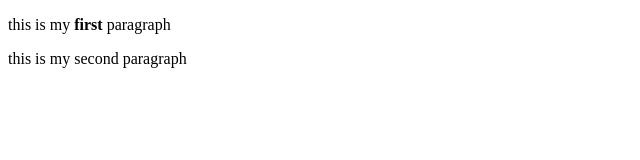
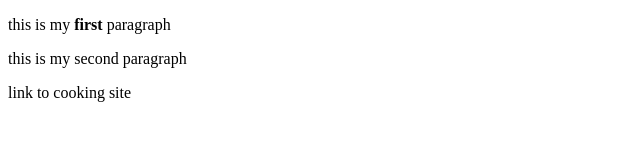
Before and after one commit to mattmart/mattmart.github.io, a plain HTML site: page index.html in a window 1280 px wide. Shown: the whole page, without its empty margins (0-640 px from the left). Drawn offline with Linux system fonts and the light colour scheme.

Commit message:
assignment 7B added images and link to assignment 7B

```diff
--- a/index.html
+++ b/index.html
@@ -6,5 +6,6 @@
 <body>
     <p>this is my <b>first</b> paragraph</p>
     <p>this is my second paragraph</p>
+    <a src = "cooking.html"> link to cooking site</a>
 </body>
 </html>
```
Also changed, not shown: images/Picture1.png (added).
